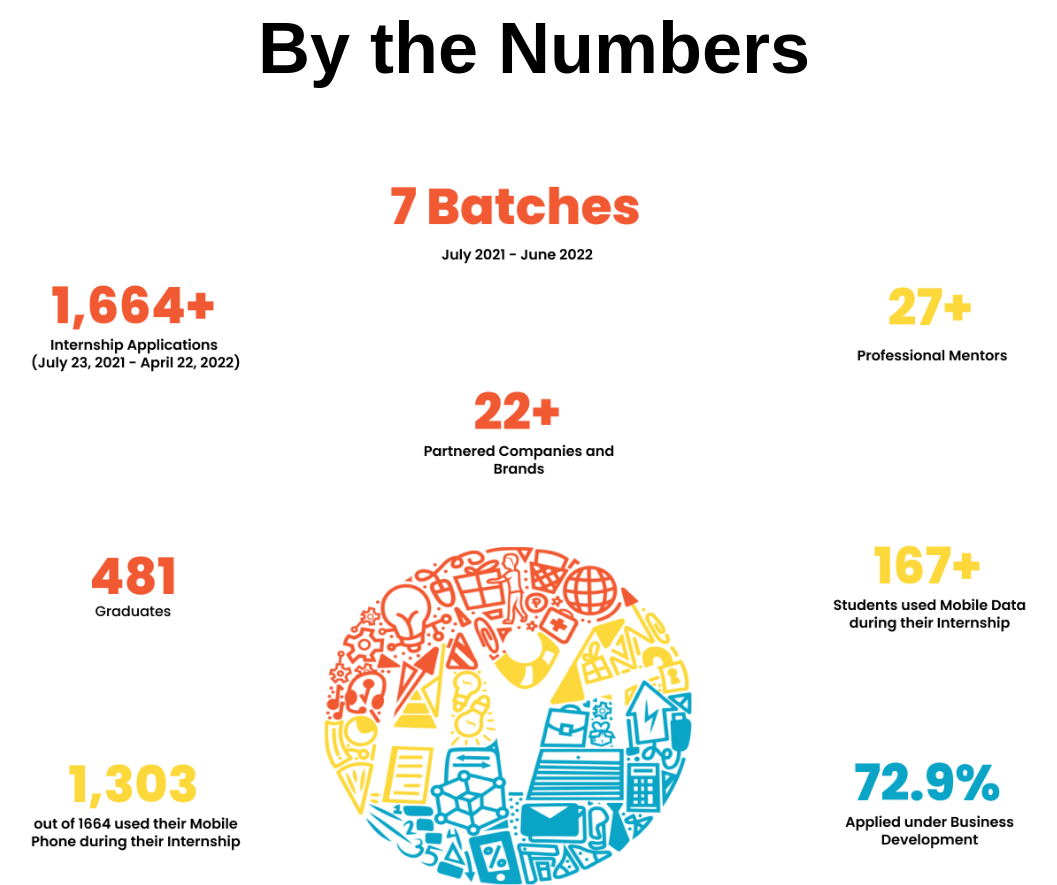
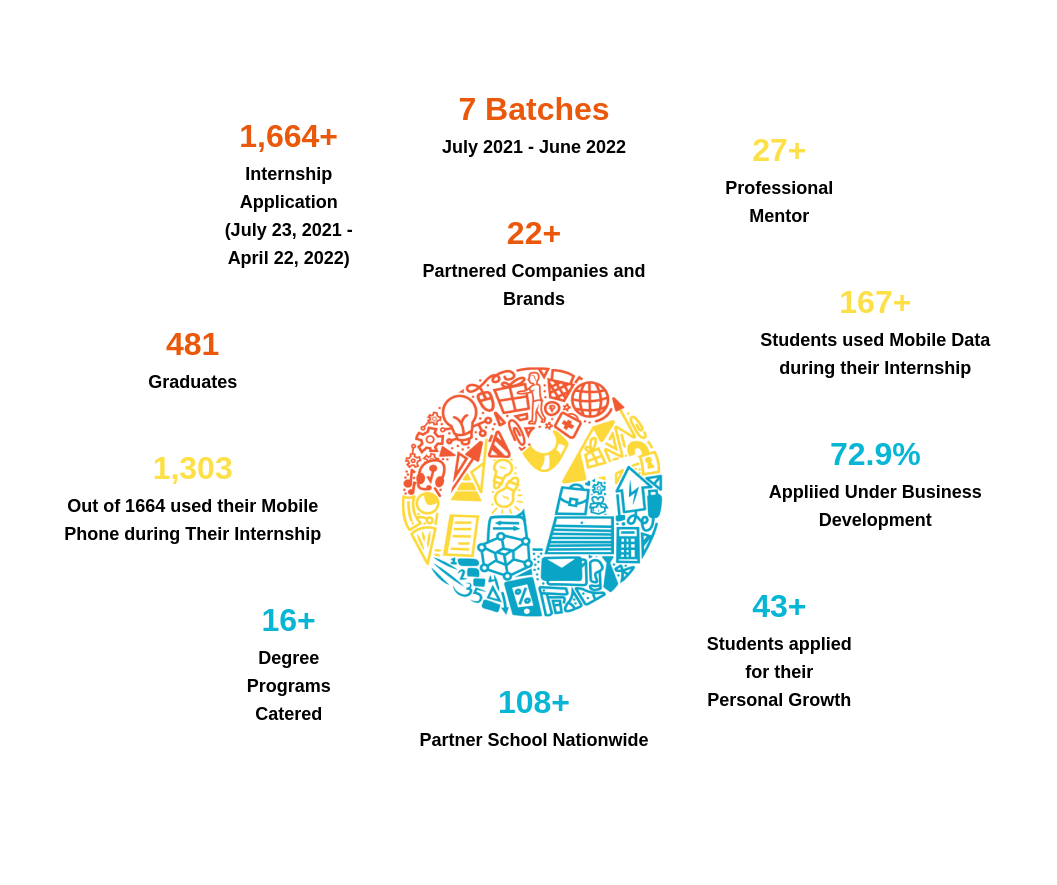
Before and after one commit to johnManggohom/hytFoundation, a website: page ourthrust.html in a window 1280 px wide. Shown: the part 1540-2425 px from the top of the page, without its empty margins (106-1163 px from the left). Drawn offline with nearby package versions, Linux system fonts and the light colour scheme.

Commit message:
our trust done

```diff
--- a/css/ourthrust.css
+++ b/css/ourthrust.css
@@ -39,7 +39,7 @@ header {
 	margin: 5% 0 10% 0;
 	/*margin-top: 120px;
 	margin-bottom: 175px;*/
-	font-size: 8rem;
+	font-size: 6rem;
 	font-weight: 900;
 	line-height: 1;
 }
@@ -69,10 +69,10 @@ header {
 }
 
 .title2 {
-	margin: 10% 0 10% 0;
+	margin: 5% 0 5% 0;
 	/*margin-top: 120px;
 	margin-bottom: 120px;*/
-	font-size: 4.5rem;
+	font-size: 4rem;
 	font-weight: 900;
 	line-height: 1;
 }
@@ -82,3 +82,31 @@ header {
     max-height: 1080px;
 	margin: 0 auto;
 }
+
+.datanumbers {
+	height: 100vh;
+	display: flex;
+	flex-wrap: wrap;
+}
+
+.item {
+	text-align: center;
+	flex-basis: 33.333333%;
+}
+
+.numtitle{
+	font-size: 2rem;
+	font-weight:900;
+}
+
+@media (max-width: 768px) {
+	.item {
+	flex-basis: 33.333333%;
+	}
+}
+
+@media (max-width: 480px) {
+	.item {
+	flex-basis: 100%;
+	}
+}
--- a/ourthrust.html
+++ b/ourthrust.html
@@ -240,10 +240,41 @@
 				</div>
 				<div class="ByNum">
 					<p class="title2 text-center">By the Numbers</p>
-					<img class="inum" src="./resources/images/ByNum.png">
+					<div class="datanumbers mx-auto">
+						<div class="item my-auto">
+							<p class="numtitle text-orange-600 ml-48">1,664+</p>
+							<p class="numdesc text-lg font-semibold pb-12  ml-48">Internship Application<br>(July 23, 2021 - April 22, 2022)</p>
+							<p class="numtitle text-orange-600">481</p>
+							<p class="numdesc text-lg font-semibold pb-12">Graduates</p>
+							<p class="numtitle text-yellow-300">1,303</p>
+							<p class="numdesc text-lg font-semibold pb-12">Out of 1664 used their Mobile<br>Phone during Their Internship</p>
+							<p class="numtitle text-cyan-500 ml-48">16+</p>
+							<p class="numdesc text-lg font-semibold pb-12 ml-48">Degree Programs Catered</p>
+						</div>
+						<div class="item my-auto">
+							<p class="numtitle text-orange-600">7 Batches</p>
+							<p class="numdesc text-lg font-semibold pb-12">July 2021 - June 2022</p>
+							<p class="numtitle text-orange-600">22+</p>
+							<p class="numdesc text-lg font-semibold pb-12">Partnered Companies and<br>Brands</p>
+							<img class="mx-auto hytlogo max-w-full max-h-full pb-12" src="./resources/images/hyt.png">
+							<p class="numtitle text-cyan-500">108+</p>
+							<p class="numdesc text-lg font-semibold pb-12">Partner School Nationwide</p>
+						</div>
+						<div class="item my-auto">
+							<p class="numtitle text-yellow-300 mr-48">27+</p>
+							<p class="numdesc text-lg font-semibold pb-12 mr-48">Professional Mentor</p>
+							<p class="numtitle text-yellow-300">167+</p>
+							<p class="numdesc text-lg font-semibold pb-12">Students used Mobile Data<br>during their Internship</p>
+							<p class="numtitle text-cyan-500">72.9%</p>
+							<p class="numdesc text-lg font-semibold pb-12">Appliied Under Business<br>Development</p>
+							<p class="numtitle text-cyan-500 mr-48">43+</p>
+							<p class="numdesc text-lg font-semibold pb-12 mr-48">Students applied for their<br>Personal Growth</p>
+						</div>
+					</div>
 				</div>
 			</div>
 		</main>
+
 		<footer class="bg-black text-white mt-12">
 			<div class="container mx-auto py-8 px-8 flex flex-wrap justify-between bg-black">
 			  <div class="w-full sm:w-auto mb-4 sm:mb-0">
```
Also changed, not shown: resources/images/hyt.png (added).
